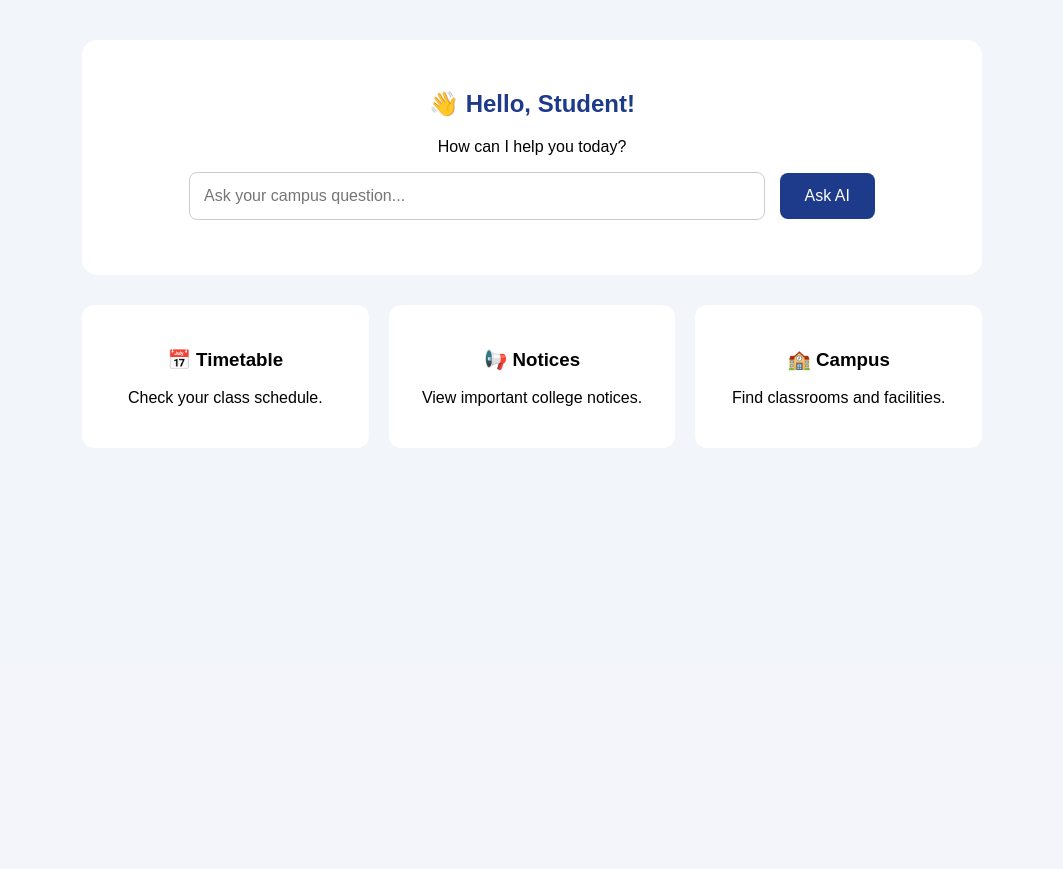
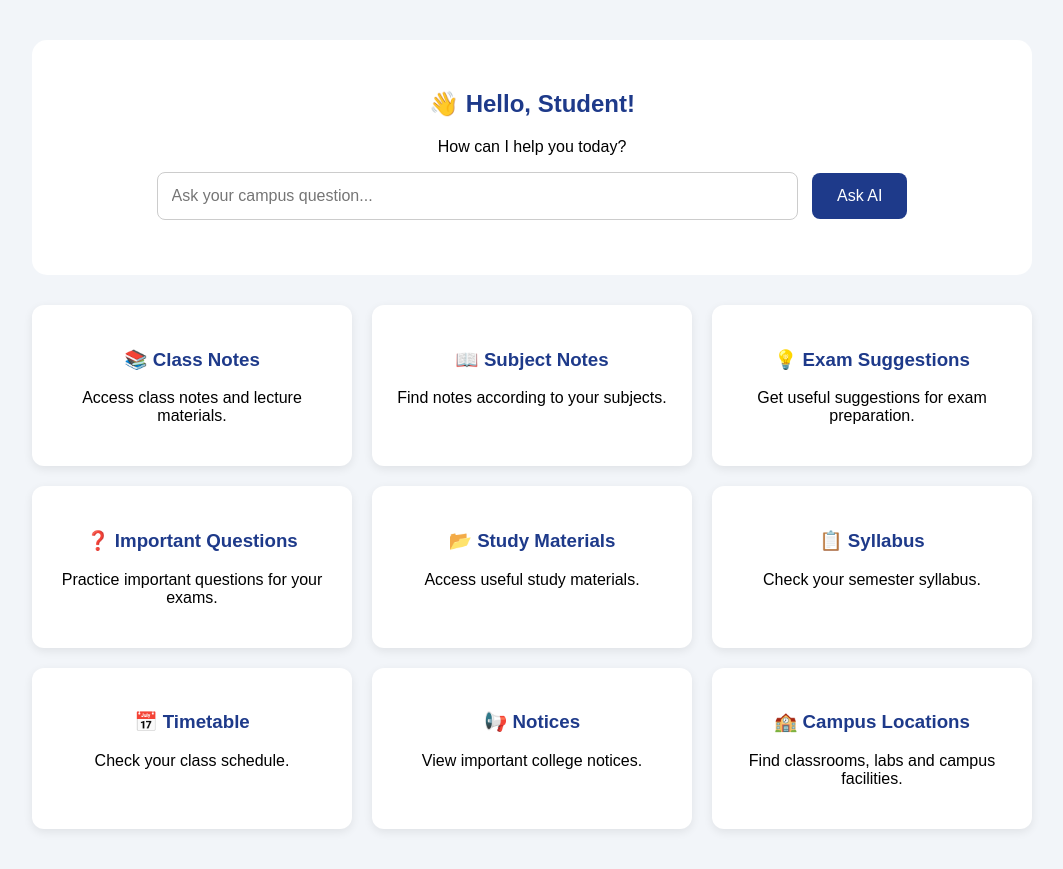
Before and after one commit to mdtausifraza9211-byte/smart_campus_AI, a Flask app: page / in a window 1280 px wide. Shown: the part 138-1007 px from the top of the page, without its empty margins (108-1171 px from the left). Before the commit the page ends 544 px from the top, so only its background shows below. Run offline with Flask 3, Linux system fonts and the light colour scheme.

Commit message:
Update index.html

```diff
--- a/templates/index.html
+++ b/templates/index.html
@@ -19,8 +19,8 @@
         }
 
         .container {
-            width: 80%;
-            max-width: 900px;
+            width: 90%;
+            max-width: 1000px;
             margin: 40px auto;
         }
 
@@ -69,7 +69,8 @@
         }
 
         .services {
-            display: flex;
+            display: grid;
+            grid-template-columns: repeat(3, 1fr);
             gap: 20px;
             margin-top: 30px;
         }
@@ -77,9 +78,39 @@
         .card {
             background-color: white;
             padding: 25px;
-            flex: 1;
             text-align: center;
             border-radius: 12px;
+            box-shadow: 0 3px 10px rgba(0,0,0,0.08);
+            transition: transform 0.2s;
+        }
+
+        .card:hover {
+            transform: translateY(-5px);
+        }
+
+        .card h3 {
+            color: #1e3a8a;
+        }
+
+        @media (max-width: 800px) {
+            .services {
+                grid-template-columns: repeat(2, 1fr);
+            }
+        }
+
+        @media (max-width: 500px) {
+            .services {
+                grid-template-columns: 1fr;
+            }
+
+            input {
+                width: 90%;
+                margin-bottom: 10px;
+            }
+
+            button {
+                margin-left: 0;
+            }
         }
     </style>
 </head>
@@ -111,7 +142,38 @@
 
         </div>
 
+
         <div class="services">
+
+            <div class="card">
+                <h3>📚 Class Notes</h3>
+                <p>Access class notes and lecture materials.</p>
+            </div>
+
+            <div class="card">
+                <h3>📖 Subject Notes</h3>
+                <p>Find notes according to your subjects.</p>
+            </div>
+
+            <div class="card">
+                <h3>💡 Exam Suggestions</h3>
+                <p>Get useful suggestions for exam preparation.</p>
+            </div>
+
+            <div class="card">
+                <h3>❓ Important Questions</h3>
+                <p>Practice important questions for your exams.</p>
+            </div>
+
+            <div class="card">
+                <h3>📂 Study Materials</h3>
+                <p>Access useful study materials.</p>
+            </div>
+
+            <div class="card">
+                <h3>📋 Syllabus</h3>
+                <p>Check your semester syllabus.</p>
+            </div>
 
             <div class="card">
                 <h3>📅 Timetable</h3>
@@ -124,13 +186,14 @@
             </div>
 
             <div class="card">
-                <h3>🏫 Campus</h3>
-                <p>Find classrooms and facilities.</p>
+                <h3>🏫 Campus Locations</h3>
+                <p>Find classrooms, labs and campus facilities.</p>
             </div>
 
         </div>
 
     </div>
+
 
     <script>
         async function askQuestion() {
@@ -145,9 +208,11 @@
 
             let response = await fetch("/ask", {
                 method: "POST",
+
                 headers: {
                     "Content-Type": "application/json"
                 },
+
                 body: JSON.stringify({
                     question: question
                 })
```
